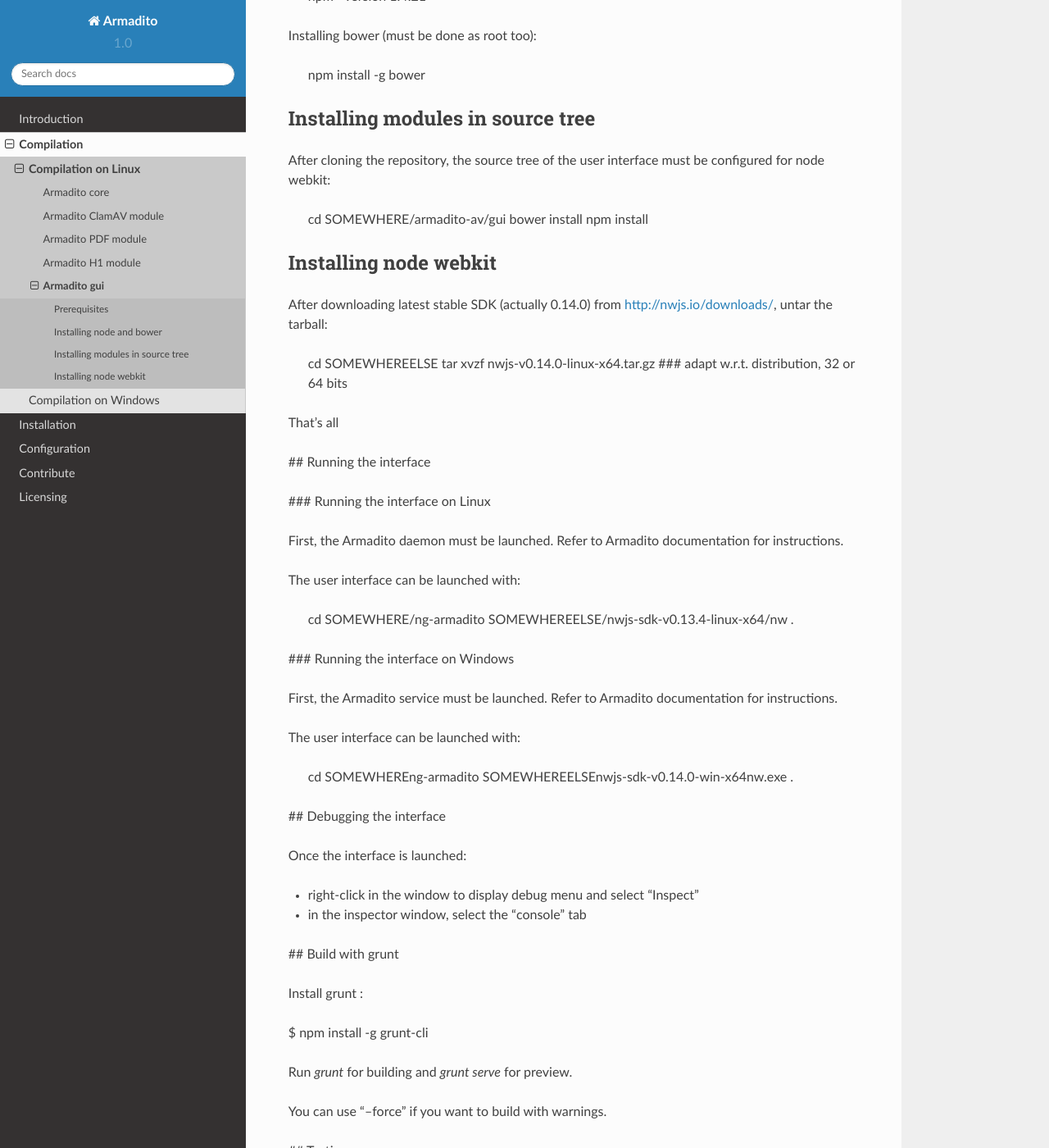
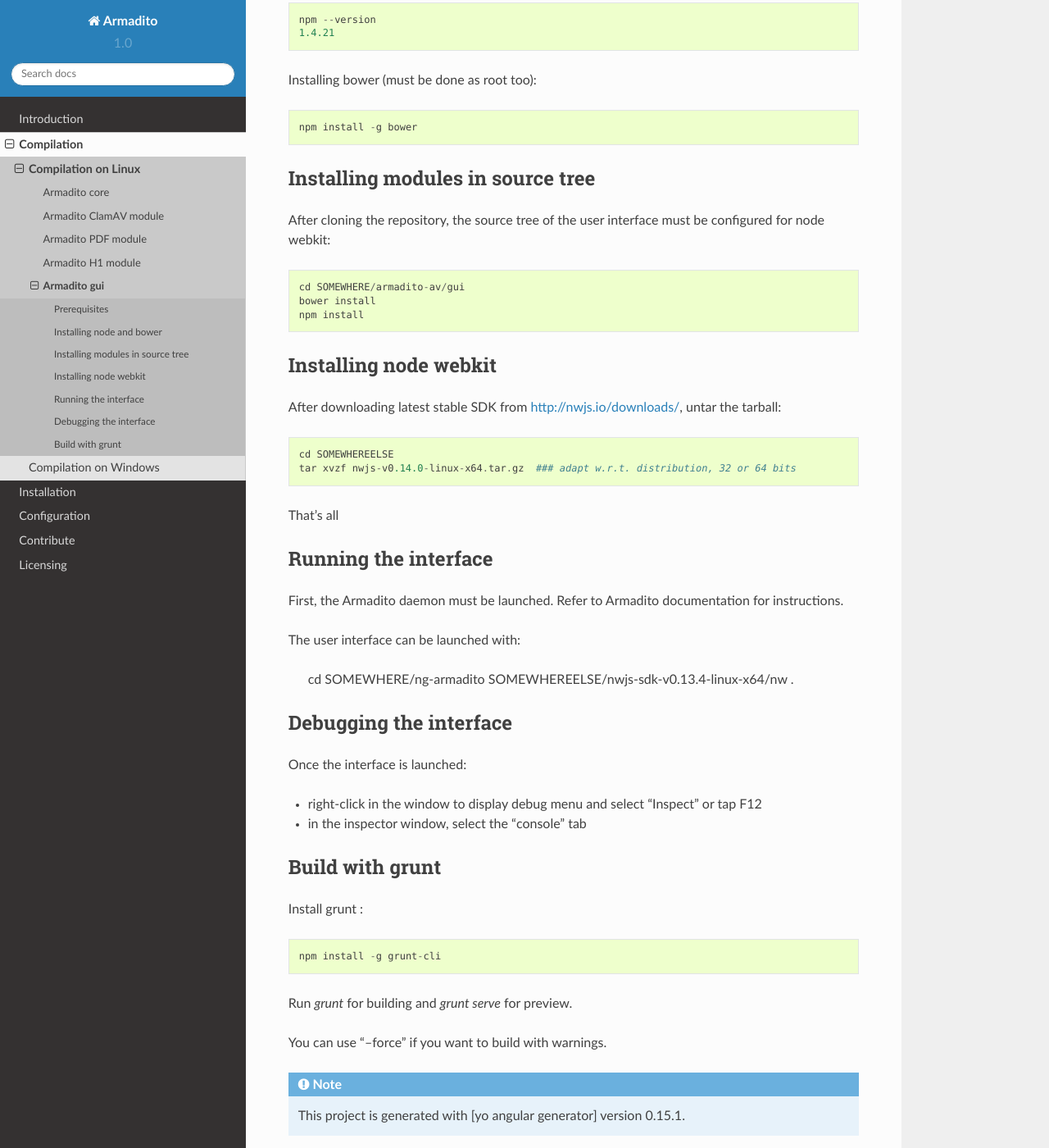
Before and after one commit to armadito/armadito-doc, a Sphinx documentation site: the page built from source/compilation/linux/gui.rst, in a window 1280 px wide and 1400 px high, scrolled down 624 px. Shown: the whole window at 82% size. Built offline with Sphinx 7.4.7 and the Read the Docs theme 2.0.0, drawn with Linux system fonts in a browser that asks for light colours; some of the changed text lies outside the part shown.

Commit message:
Set up first gui valid documentation in readthedocs

```diff
--- a/source/compilation/linux/gui.rst
+++ b/source/compilation/linux/gui.rst
@@ -18,14 +18,20 @@
 
 Installing node.js:
 
+::
+
 	apt-get install nodejs-legacy
 
 Checking installation:
+
+::
 
 	npm --version
 	1.4.21
 
 Installing bower (must be done as root too):
+
+::
 
 	npm install -g bower
 
@@ -35,6 +41,8 @@
 
 After cloning the repository, the source tree of the user interface must be configured for node webkit:
 
+::
+
 	cd SOMEWHERE/armadito-av/gui
 	bower install
 	npm install
@@ -43,16 +51,17 @@
 Installing node webkit
 ----------------------
 
-After downloading latest stable SDK (actually 0.14.0) from http://nwjs.io/downloads/, untar the tarball:
+After downloading latest stable SDK from http://nwjs.io/downloads/, untar the tarball:
+
+::
 
 	cd SOMEWHEREELSE
 	tar xvzf nwjs-v0.14.0-linux-x64.tar.gz  ### adapt w.r.t. distribution, 32 or 64 bits
 
 That's all
 
-## Running the interface
-
-### Running the interface on Linux
+Running the interface
+---------------------
 
 First, the Armadito daemon must be launched. Refer to Armadito documentation for instructions.
 
@@ -62,37 +71,25 @@
 	SOMEWHEREELSE/nwjs-sdk-v0.13.4-linux-x64/nw .
 
 
-### Running the interface on Windows
-
-First, the Armadito service must be launched. Refer to Armadito documentation for instructions.
-
-The user interface can be launched with:
-
-	cd SOMEWHERE\ng-armadito
-	SOMEWHEREELSE\nwjs-sdk-v0.14.0-win-x64\nw.exe .
-
-
-## Debugging the interface
+Debugging the interface
+-----------------------
 
 Once the interface is launched:
 
-- right-click in the window to display debug menu and select "Inspect"
+- right-click in the window to display debug menu and select "Inspect" or tap F12
 - in the inspector window, select the "console" tab
 
-## Build with grunt
+Build with grunt
+----------------
 
 Install grunt :
 
-$ npm install -g grunt-cli
+::
+
+         npm install -g grunt-cli
 
 Run `grunt` for building and `grunt serve` for preview.
 
 You can use "--force" if you want to build with warnings.
 
-## Testing
-
-Running `grunt test` will run the unit tests with karma.
-
-## Note
-
-This project is generated with [yo angular generator](https://github.com/yeoman/generator-angular) version 0.15.1.
+.. note:: This project is generated with [yo angular generator] version 0.15.1.
```
Also changed, not shown: source/compilation/windows/gui.rst (+54 -12 lines).
